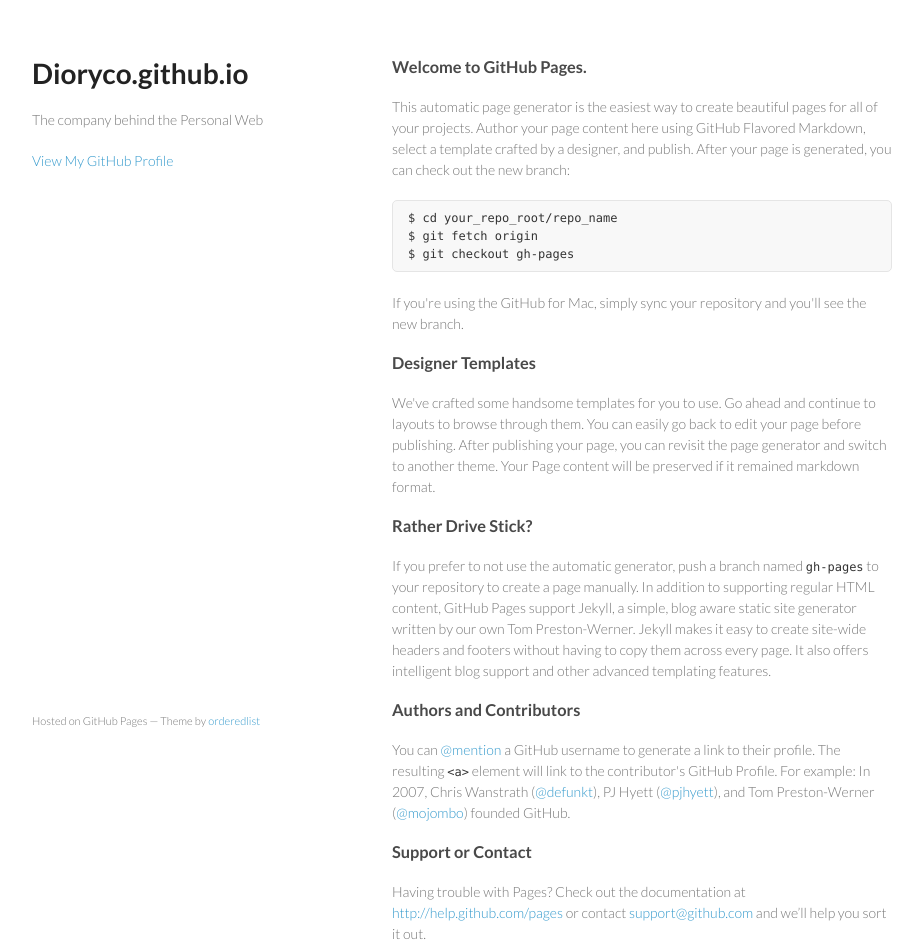
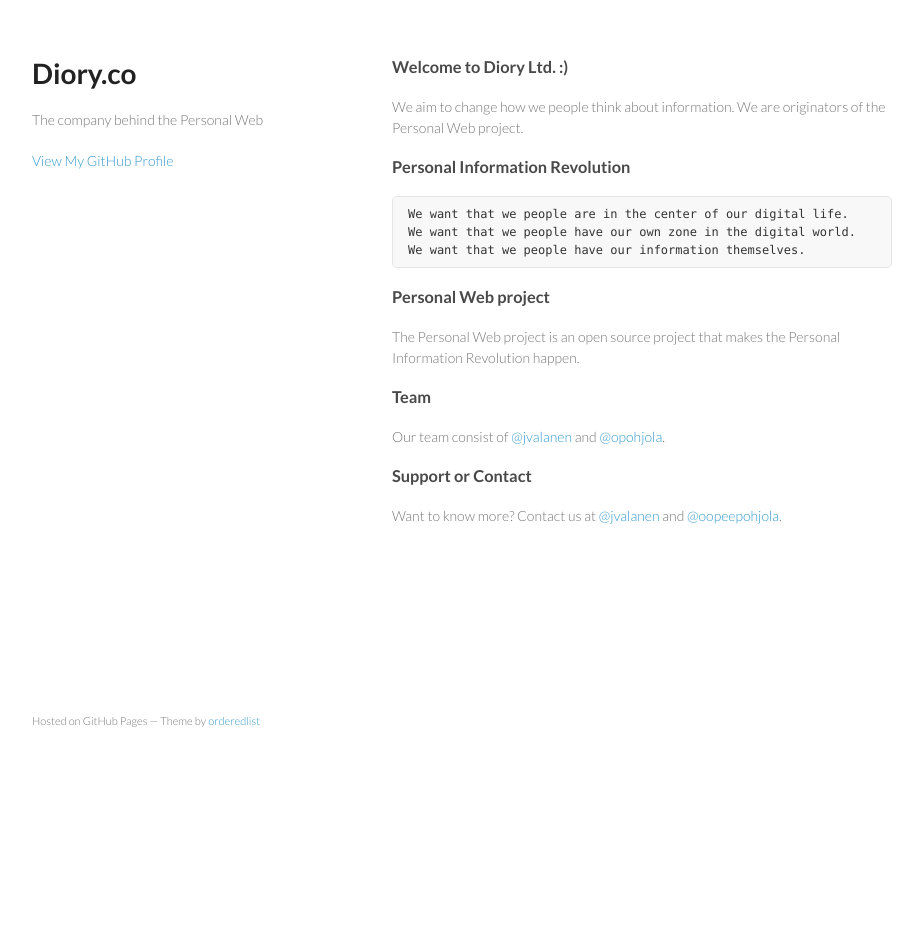
Before and after one commit to dioryco/dioryco.github.io, a plain HTML site: page index.html in a window 1280 px wide. Shown: the whole page, without its empty margins (178-1101 px from the left). After the commit the page ends 800 px from the top, so only its background shows below. Drawn offline with Linux system fonts and the light colour scheme.

Commit message:
Replace master branch with page content via GitHub

```diff
--- a/index.html
+++ b/index.html
@@ -3,7 +3,7 @@
   <head>
     <meta charset="utf-8">
     <meta http-equiv="X-UA-Compatible" content="chrome=1">
-    <title>Dioryco.github.io by dioryco</title>
+    <title>Diory.co by dioryco</title>
 
     <link rel="stylesheet" href="stylesheets/styles.css">
     <link rel="stylesheet" href="stylesheets/pygment_trac.css">
@@ -15,7 +15,7 @@
   <body>
     <div class="wrapper">
       <header>
-        <h1>Dioryco.github.io</h1>
+        <h1>Diory.co</h1>
         <p>The company behind the Personal Web</p>
 
 
@@ -24,36 +24,32 @@
       </header>
       <section>
         <h3>
-<a name="welcome-to-github-pages" class="anchor" href="#welcome-to-github-pages"><span class="octicon octicon-link"></span></a>Welcome to GitHub Pages.</h3>
+<a name="welcome-to-diory-ltd-" class="anchor" href="#welcome-to-diory-ltd-"><span class="octicon octicon-link"></span></a>Welcome to Diory Ltd. :)</h3>
 
-<p>This automatic page generator is the easiest way to create beautiful pages for all of your projects. Author your page content here using GitHub Flavored Markdown, select a template crafted by a designer, and publish. After your page is generated, you can check out the new branch:</p>
+<p>We aim to change how we people think about information. We are originators of the Personal Web project.</p>
 
-<pre><code>$ cd your_repo_root/repo_name
-$ git fetch origin
-$ git checkout gh-pages
+<h3>
+<a name="personal-information-revolution" class="anchor" href="#personal-information-revolution"><span class="octicon octicon-link"></span></a>Personal Information Revolution</h3>
+
+<pre><code>We want that we people are in the center of our digital life.
+We want that we people have our own zone in the digital world.
+We want that we people have our information themselves.
 </code></pre>
 
-<p>If you're using the GitHub for Mac, simply sync your repository and you'll see the new branch.</p>
+<h3>
+<a name="personal-web-project" class="anchor" href="#personal-web-project"><span class="octicon octicon-link"></span></a>Personal Web project</h3>
+
+<p>The Personal Web project is an open source project that makes the Personal Information Revolution happen.</p>
 
 <h3>
-<a name="designer-templates" class="anchor" href="#designer-templates"><span class="octicon octicon-link"></span></a>Designer Templates</h3>
+<a name="team" class="anchor" href="#team"><span class="octicon octicon-link"></span></a>Team</h3>
 
-<p>We've crafted some handsome templates for you to use. Go ahead and continue to layouts to browse through them. You can easily go back to edit your page before publishing. After publishing your page, you can revisit the page generator and switch to another theme. Your Page content will be preserved if it remained markdown format.</p>
-
-<h3>
-<a name="rather-drive-stick" class="anchor" href="#rather-drive-stick"><span class="octicon octicon-link"></span></a>Rather Drive Stick?</h3>
-
-<p>If you prefer to not use the automatic generator, push a branch named <code>gh-pages</code> to your repository to create a page manually. In addition to supporting regular HTML content, GitHub Pages support Jekyll, a simple, blog aware static site generator written by our own Tom Preston-Werner. Jekyll makes it easy to create site-wide headers and footers without having to copy them across every page. It also offers intelligent blog support and other advanced templating features.</p>
-
-<h3>
-<a name="authors-and-contributors" class="anchor" href="#authors-and-contributors"><span class="octicon octicon-link"></span></a>Authors and Contributors</h3>
-
-<p>You can <a href="https://github.com/blog/821" class="user-mention">@mention</a> a GitHub username to generate a link to their profile. The resulting <code>&lt;a&gt;</code> element will link to the contributor's GitHub Profile. For example: In 2007, Chris Wanstrath (<a href="https://github.com/defunkt" class="user-mention">@defunkt</a>), PJ Hyett (<a href="https://github.com/pjhyett" class="user-mention">@pjhyett</a>), and Tom Preston-Werner (<a href="https://github.com/mojombo" class="user-mention">@mojombo</a>) founded GitHub.</p>
+<p>Our team consist of <a href="https://github.com/jvalanen" class="user-mention">@jvalanen</a> and <a href="https://github.com/opohjola" class="user-mention">@opohjola</a>.</p>
 
 <h3>
 <a name="support-or-contact" class="anchor" href="#support-or-contact"><span class="octicon octicon-link"></span></a>Support or Contact</h3>
 
-<p>Having trouble with Pages? Check out the documentation at <a href="http://help.github.com/pages">http://help.github.com/pages</a> or contact <a href="mailto:support@github.com">support@github.com</a> and we’ll help you sort it out.</p>
+<p>Want to know more? Contact us at <a href="http://twitter.com/jvalanen">@jvalanen</a> and <a href="http://twitter.com/oopeepohjola">@oopeepohjola</a>.</p>
       </section>
       <footer>
         <p><small>Hosted on GitHub Pages &mdash; Theme by <a href="https://github.com/orderedlist">orderedlist</a></small></p>
```
Also changed, not shown: params.json (+1 -1 lines).
